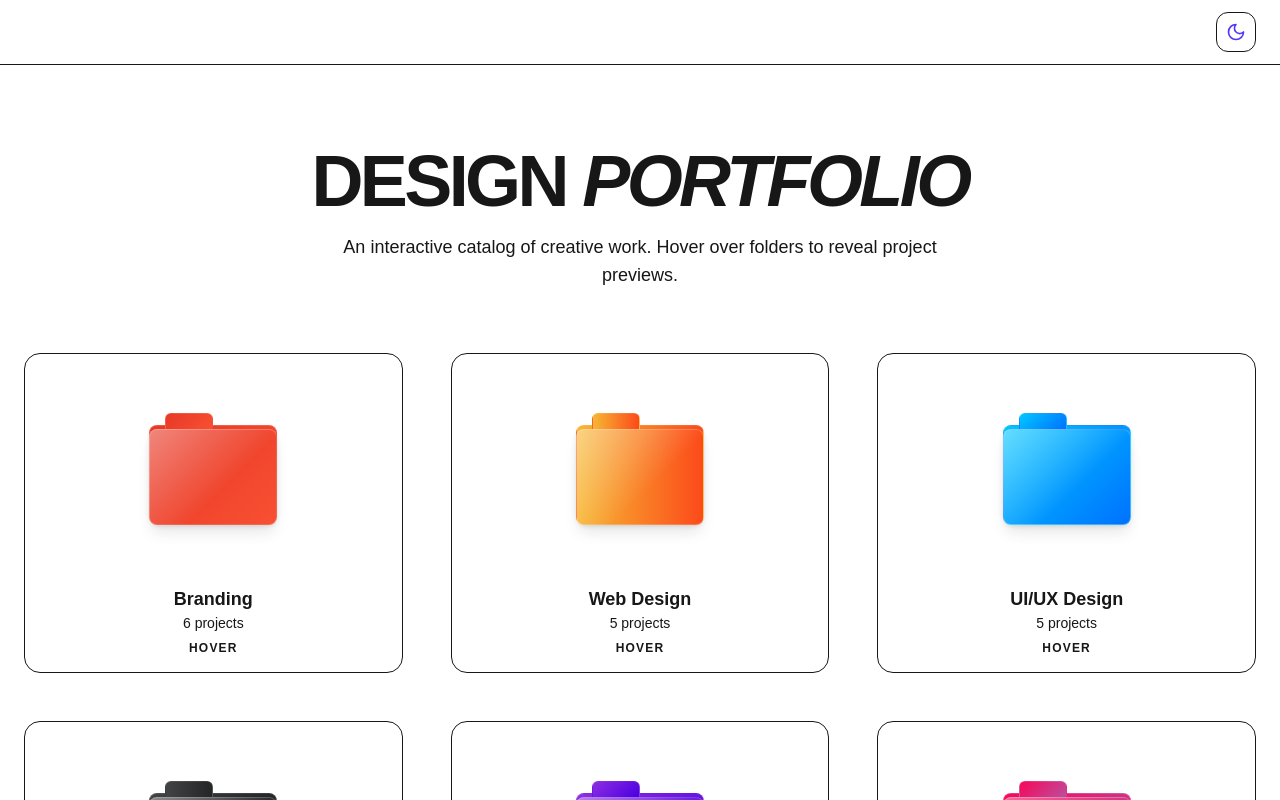
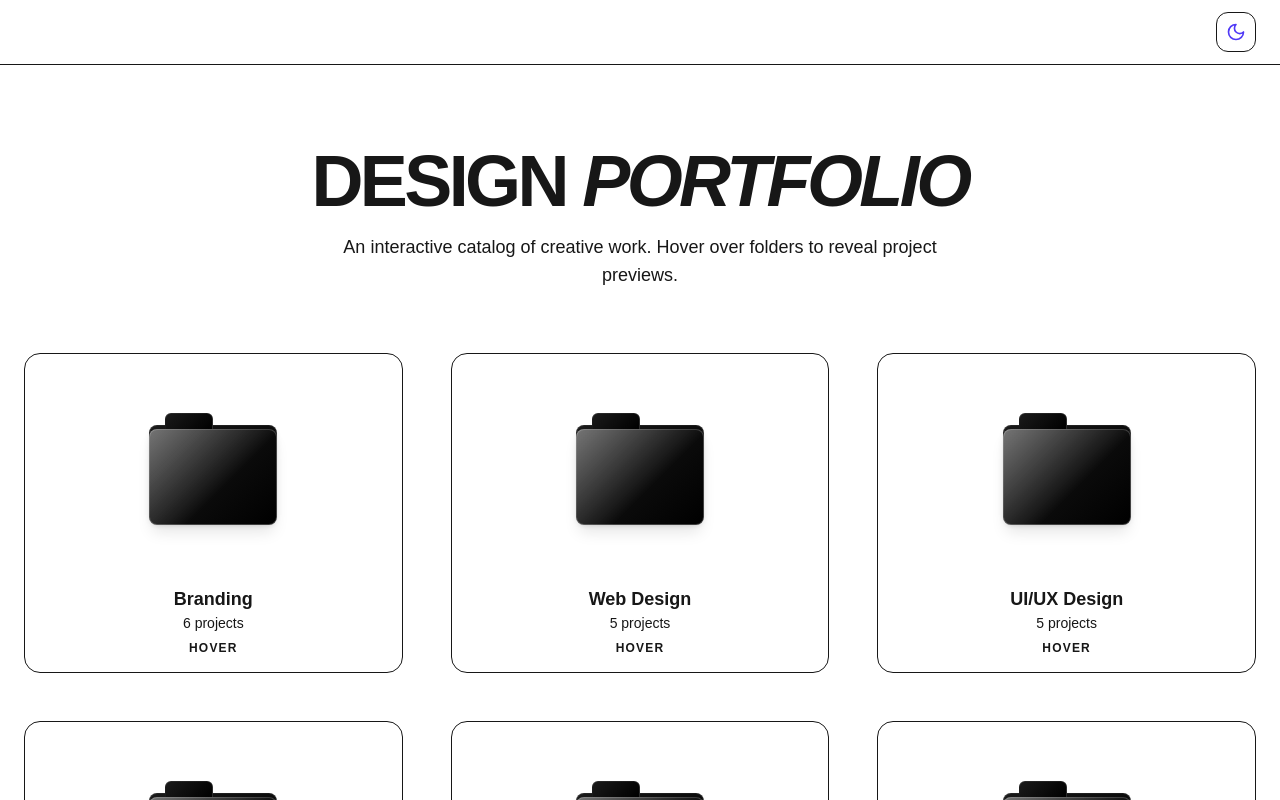
Before and after one commit to gavrielocraft-ai/my-3d-gallery, a Next.js app: page / in a window 1280 px wide. Shown: the top 800 px of the page. Built offline with nearby package versions, Linux system fonts and the light colour scheme.

Commit message:
black folders

```diff
--- a/components/ui/3d-folder.tsx
+++ b/components/ui/3d-folder.tsx
@@ -269,12 +269,12 @@ const AnimatedFolder: React.FC<AnimatedFolderProps> = ({ title, projects, classN
 };
 
 const portfolioData = [
-  { title: "Branding", gradient: "linear-gradient(135deg, #e73827, #f85032)", projects: [{ id: "b1", image: "https://images.unsplash.com/photo-1618005182384-a83a8bd57fbe?auto=format&fit=crop&q=80&w=800", title: "Lumnia Identity" }, { id: "b2", image: "https://images.unsplash.com/photo-1614850523296-d8c1af93d400?auto=format&fit=crop&q=80&w=800", title: "Prism Collective" }, { id: "b3", image: "https://images.unsplash.com/photo-1634017839464-5c339ebe3cb4?auto=format&fit=crop&q=80&w=800", title: "Vertex Studio" }, { id: "b4", image: "https://images.unsplash.com/photo-1558655146-d09347e92766?auto=format&fit=crop&q=80&w=800", title: "Aura Branding" }, { id: "b5", image: "https://images.unsplash.com/photo-1516035069371-29a1b244cc32?auto=format&fit=crop&q=80&w=800", title: "Zephyr Lab" }, { id: "b6", image: "https://images.unsplash.com/photo-1554446422-d05db23719d2?auto=format&fit=crop&q=80&w=800", title: "Origin Brand" }] as Project[] },
-  { title: "Web Design", gradient: "linear-gradient(to right, #f7b733, #fc4a1a)", projects: [{ id: "w1", image: "https://images.unsplash.com/photo-1547658719-da2b51169166?auto=format&fit=crop&q=80&w=800", title: "Nexus Platform" }, { id: "w2", image: "https://images.unsplash.com/photo-1460925895917-afdab827c52f?auto=format&fit=crop&q=80&w=800", title: "Echo Analytics" }, { id: "w3", image: "https://images.unsplash.com/photo-1558655146-d09347e92766?auto=format&fit=crop&q=80&w=800", title: "Flow Systems" }, { id: "w4", image: "https://images.unsplash.com/photo-1517694712202-14dd9538aa97?auto=format&fit=crop&q=80&w=800", title: "Code Nest" }, { id: "w5", image: "https://images.unsplash.com/photo-1498050108023-c5249f4df085?auto=format&fit=crop&q=80&w=800", title: "Dev Port" }] as Project[] },
-  { title: "UI/UX Design", gradient: "linear-gradient(135deg, #00c6ff, #0072ff)", projects: [{ id: "u1", image: "https://images.unsplash.com/photo-1586717791821-3f44a563eb4c?auto=format&fit=crop&q=80&w=800", title: "Crypto Wallet" }, { id: "u2", image: "https://images.unsplash.com/photo-1551650975-87deedd944c3?auto=format&fit=crop&q=80&w=800", title: "Social Connect" }, { id: "u3", image: "https://images.unsplash.com/photo-1522542550221-31fd19fe4af0?auto=format&fit=crop&q=80&w=800", title: "Health Tracker" }, { id: "u4", image: "https://images.unsplash.com/photo-1559028012-481c04fa702d?auto=format&fit=crop&q=80&w=800", title: "Finance Dash" }, { id: "u5", image: "https://images.unsplash.com/photo-1541462608141-ad4d4f942177?auto=format&fit=crop&q=80&w=800", title: "UX Wireframe" }] as Project[] },
-  { title: "Photography", gradient: "linear-gradient(to right, #414345, #232526)", projects: [{ id: "p1", image: "https://images.unsplash.com/photo-1493863641943-9b68992a8d07?auto=format&fit=crop&q=80&w=800", title: "Urban Rhythms" }, { id: "p2", image: "https://images.unsplash.com/photo-1470770841072-f978cf4d019e?auto=format&fit=crop&q=80&w=800", title: "Natural States" }, { id: "p3", image: "https://images.unsplash.com/photo-1441974231531-c6227db76b6e?auto=format&fit=crop&q=80&w=800", title: "Silent Woods" }] as Project[] },
-  { title: "Illustration", gradient: "linear-gradient(135deg, #8e2de2, #4a00e0)", projects: [{ id: "i1", image: "https://images.unsplash.com/photo-1618335829737-2228915674e0?auto=format&fit=crop&q=80&w=800", title: "Digital Flora" }, { id: "i2", image: "https://images.unsplash.com/photo-1620641788421-7a1c342ea42e?auto=format&fit=crop&q=80&w=800", title: "Neon Nights" }, { id: "i3", image: "https://images.unsplash.com/photo-1614850523459-c2f4c699c52e?auto=format&fit=crop&q=80&w=800", title: "Abstract Worlds" }] as Project[] },
-  { title: "Motion", gradient: "linear-gradient(135deg, #f80759, #bc4e9c)", projects: [{ id: "m1", image: "https://images.unsplash.com/photo-1550745165-9bc0b252726f?auto=format&fit=crop&q=80&w=800", title: "3D Sequences" }, { id: "m2", image: "https://images.unsplash.com/photo-1550751827-4bd374c3f58b?auto=format&fit=crop&q=80&w=800", title: "Glitch Art" }, { id: "m3", image: "https://images.unsplash.com/photo-1531297484001-80022131f5a1?auto=format&fit=crop&q=80&w=800", title: "Tech Loops" }] as Project[] }
+  { title: "Branding", gradient: "linear-gradient(135deg, #1a1a1a, #000000)", projects: [{ id: "b1", image: "https://images.unsplash.com/photo-1618005182384-a83a8bd57fbe?auto=format&fit=crop&q=80&w=800", title: "Lumnia Identity" }, { id: "b2", image: "https://images.unsplash.com/photo-1614850523296-d8c1af93d400?auto=format&fit=crop&q=80&w=800", title: "Prism Collective" }, { id: "b3", image: "https://images.unsplash.com/photo-1634017839464-5c339ebe3cb4?auto=format&fit=crop&q=80&w=800", title: "Vertex Studio" }, { id: "b4", image: "https://images.unsplash.com/photo-1558655146-d09347e92766?auto=format&fit=crop&q=80&w=800", title: "Aura Branding" }, { id: "b5", image: "https://images.unsplash.com/photo-1516035069371-29a1b244cc32?auto=format&fit=crop&q=80&w=800", title: "Zephyr Lab" }, { id: "b6", image: "https://images.unsplash.com/photo-1554446422-d05db23719d2?auto=format&fit=crop&q=80&w=800", title: "Origin Brand" }] as Project[] },
+  { title: "Web Design", gradient: "linear-gradient(135deg, #1a1a1a, #000000)", projects: [{ id: "w1", image: "https://images.unsplash.com/photo-1547658719-da2b51169166?auto=format&fit=crop&q=80&w=800", title: "Nexus Platform" }, { id: "w2", image: "https://images.unsplash.com/photo-1460925895917-afdab827c52f?auto=format&fit=crop&q=80&w=800", title: "Echo Analytics" }, { id: "w3", image: "https://images.unsplash.com/photo-1558655146-d09347e92766?auto=format&fit=crop&q=80&w=800", title: "Flow Systems" }, { id: "w4", image: "https://images.unsplash.com/photo-1517694712202-14dd9538aa97?auto=format&fit=crop&q=80&w=800", title: "Code Nest" }, { id: "w5", image: "https://images.unsplash.com/photo-1498050108023-c5249f4df085?auto=format&fit=crop&q=80&w=800", title: "Dev Port" }] as Project[] },
+  { title: "UI/UX Design", gradient: "linear-gradient(135deg, #1a1a1a, #000000)", projects: [{ id: "u1", image: "https://images.unsplash.com/photo-1586717791821-3f44a563eb4c?auto=format&fit=crop&q=80&w=800", title: "Crypto Wallet" }, { id: "u2", image: "https://images.unsplash.com/photo-1551650975-87deedd944c3?auto=format&fit=crop&q=80&w=800", title: "Social Connect" }, { id: "u3", image: "https://images.unsplash.com/photo-1522542550221-31fd19fe4af0?auto=format&fit=crop&q=80&w=800", title: "Health Tracker" }, { id: "u4", image: "https://images.unsplash.com/photo-1559028012-481c04fa702d?auto=format&fit=crop&q=80&w=800", title: "Finance Dash" }, { id: "u5", image: "https://images.unsplash.com/photo-1541462608141-ad4d4f942177?auto=format&fit=crop&q=80&w=800", title: "UX Wireframe" }] as Project[] },
+   { title: "Photography", gradient: "linear-gradient(135deg, #1a1a1a, #000000)", projects: [{ id: "p1", image: "https://images.unsplash.com/photo-1493863641943-9b68992a8d07?auto=format&fit=crop&q=80&w=800", title: "Urban Rhythms" }, { id: "p2", image: "https://images.unsplash.com/photo-1470770841072-f978cf4d019e?auto=format&fit=crop&q=80&w=800", title: "Natural States" }, { id: "p3", image: "https://images.unsplash.com/photo-1441974231531-c6227db76b6e?auto=format&fit=crop&q=80&w=800", title: "Silent Woods" }] as Project[] },
+   { title: "Illustration", gradient: "linear-gradient(135deg, #1a1a1a, #000000)", projects: [{ id: "i1", image: "https://images.unsplash.com/photo-1618335829737-2228915674e0?auto=format&fit=crop&q=80&w=800", title: "Digital Flora" }, { id: "i2", image: "https://images.unsplash.com/photo-1620641788421-7a1c342ea42e?auto=format&fit=crop&q=80&w=800", title: "Neon Nights" }, { id: "i3", image: "https://images.unsplash.com/photo-1614850523459-c2f4c699c52e?auto=format&fit=crop&q=80&w=800", title: "Abstract Worlds" }] as Project[] },
+   { title: "Motion", gradient: "linear-gradient(135deg, #1a1a1a, #000000)", projects: [{ id: "m1", image: "https://images.unsplash.com/photo-1550745165-9bc0b252726f?auto=format&fit=crop&q=80&w=800", title: "3D Sequences" }, { id: "m2", image: "https://images.unsplash.com/photo-1550751827-4bd374c3f58b?auto=format&fit=crop&q=80&w=800", title: "Glitch Art" }, { id: "m3", image: "https://images.unsplash.com/photo-1531297484001-80022131f5a1?auto=format&fit=crop&q=80&w=800", title: "Tech Loops" }] as Project[] }
 ];
 
 export default function App() {
```
